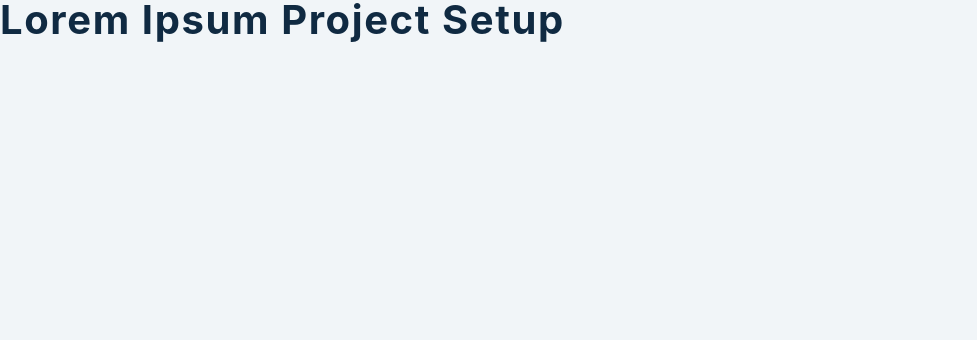
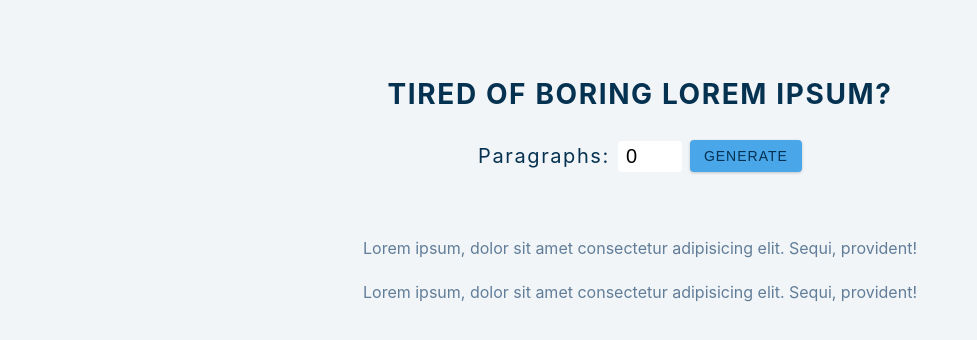
Before and after one commit to nataliecardot/react-lorem-ipsum, a React (Create React App) app: page / in a window 1280 px wide. Shown: the top 340 px of the page, without its empty margins (0-977 px from the left). Built offline with nearby package versions, Linux system fonts and the light colour scheme.

Commit message:
Add static layout

```diff
--- a/src/App.js
+++ b/src/App.js
@@ -1,7 +1,41 @@
 import React, { useState } from 'react';
 import data from './data';
 function App() {
-  return <h2>lorem ipsum project setup</h2>;
+  const [count, setCount] = useState(0);
+  const [text, setText] = useState([]);
+
+  const handleSubmit = (e) => {
+    e.preventDefault();
+  };
+
+  return (
+    <section className="section-center">
+      <h3>Tired of Boring Lorem Ipsum?</h3>
+      <form className="lorem-form" onSubmit={handleSubmit}>
+        <label htmlFor="amount">paragraphs:</label>
+        <input
+          type="number"
+          name="amount"
+          id="amount"
+          value={count}
+          onChange={(e) => setCount(e.target.value)}
+        />
+        <button type="submit" className="btn">
+          Generate
+        </button>
+      </form>
+      <article className="lorem-text">
+        <p>
+          Lorem ipsum, dolor sit amet consectetur adipisicing elit. Sequi,
+          provident!
+        </p>
+        <p>
+          Lorem ipsum, dolor sit amet consectetur adipisicing elit. Sequi,
+          provident!
+        </p>
+      </article>
+    </section>
+  );
 }
 
 export default App;
```
